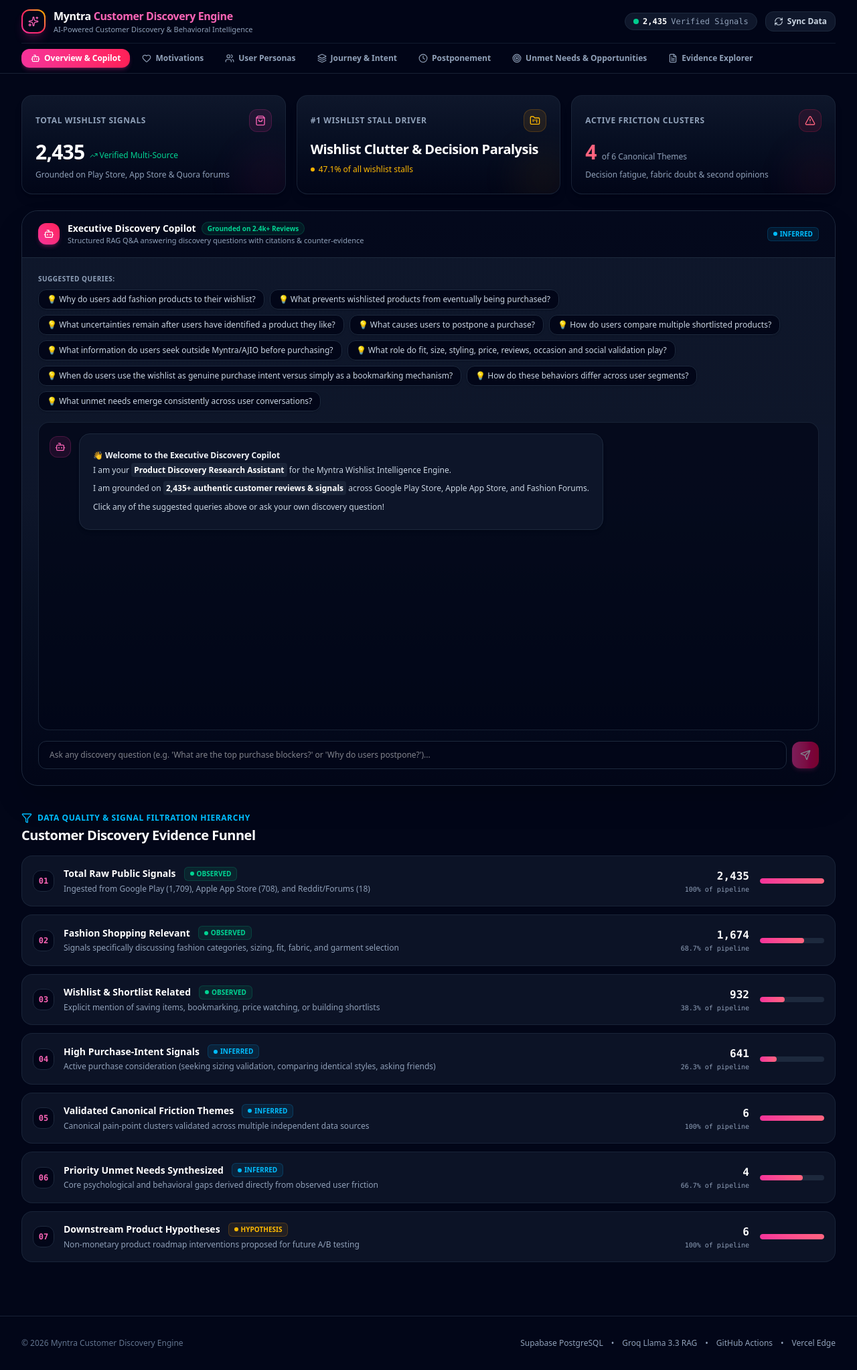
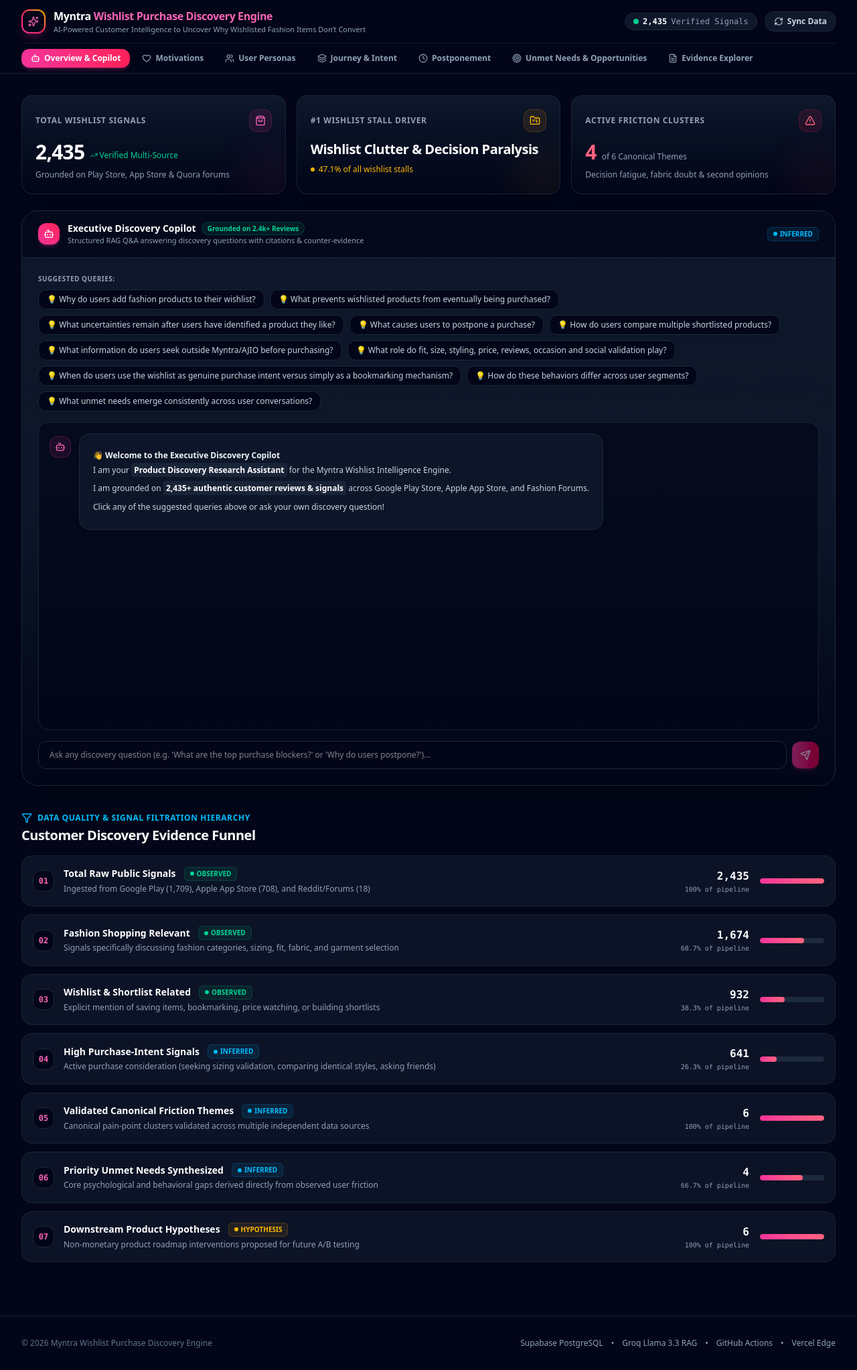
Before and after one commit to Munendra99/myntra-wishlist-discovery-engine, a Next.js app in the folder dashboard/: page / in a window 1280 px wide. Shown: the whole page at 67% size. Built offline with nearby package versions, Linux system fonts and the light colour scheme; no server answers; the database is empty.

Commit message:
refactor: update header title to Myntra Wishlist Purchase Discovery Engine and exact subtitle

```diff
--- a/dashboard/src/app/page.tsx
+++ b/dashboard/src/app/page.tsx
@@ -104,7 +104,7 @@
       {/* Footer */}
       <footer className="w-full border-t border-slate-800/80 bg-slate-950 py-8 text-xs text-slate-500">
         <div className="max-w-7xl mx-auto px-4 sm:px-6 lg:px-8 flex flex-col sm:flex-row items-center justify-between gap-4">
-          <p>© 2026 Myntra Customer Discovery Engine</p>
+          <p>© 2026 Myntra Wishlist Purchase Discovery Engine</p>
           <div className="flex items-center space-x-3 text-slate-400">
             <span>Supabase PostgreSQL</span>
             <span>•</span>
--- a/dashboard/src/components/Navbar.tsx
+++ b/dashboard/src/components/Navbar.tsx
@@ -63,11 +63,11 @@
             <div>
               <div className="flex items-center space-x-2">
                 <span className="font-bold text-white tracking-tight text-sm sm:text-base">
-                  Myntra <span className="text-pink-400">Customer Discovery Engine</span>
+                  Myntra <span className="text-pink-400">Wishlist Purchase Discovery Engine</span>
                 </span>
               </div>
               <p className="text-[11px] text-slate-400 hidden sm:block">
-                AI-Powered Customer Discovery & Behavioral Intelligence
+                AI-Powered Customer Intelligence to Uncover Why Wishlisted Fashion Items Don’t Convert
               </p>
             </div>
           </div>
```
